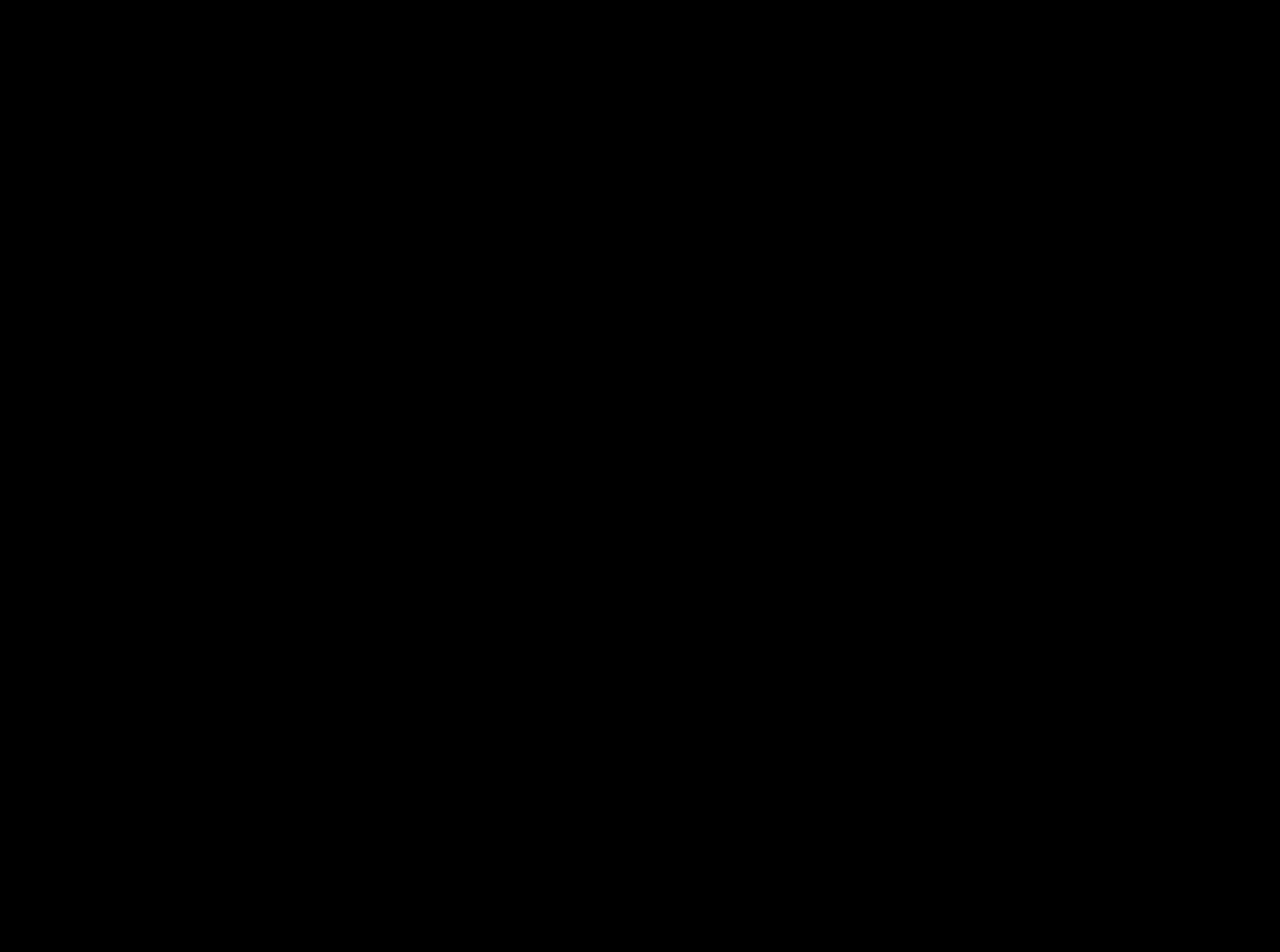
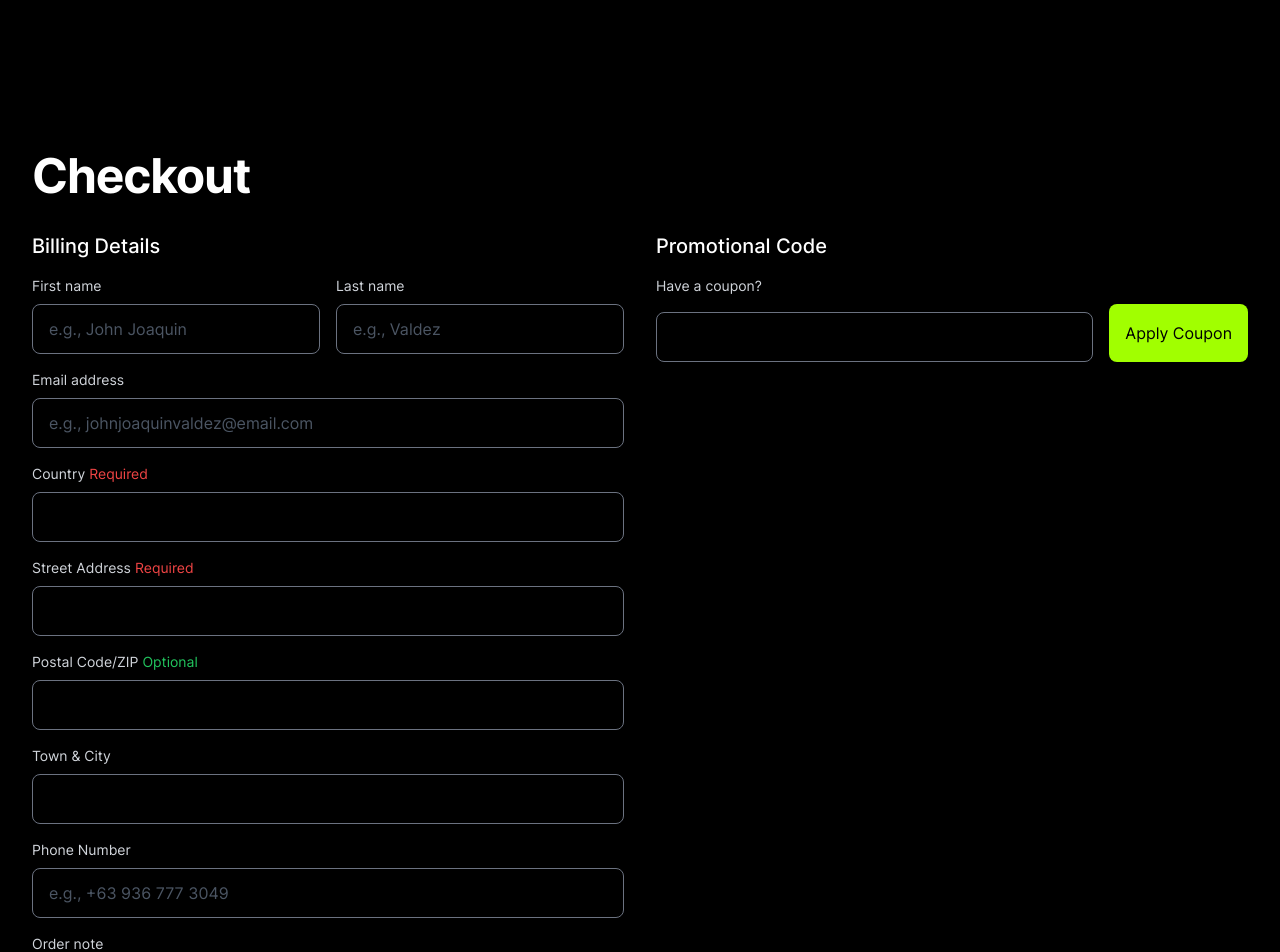
Before and after one commit to atweberlly/premeditated.com, a Vue app: page /components/checkout-fields in a window 1280 px wide. Before the commit this address had no page. Shown: the top 952 px of the page. Before the commit the page ends 800 px from the top, so only its background shows below. Built offline with nearby package versions, Linux system fonts and the light colour scheme.

Commit message:
Create Checkout fields component

```diff
--- /dev/null
+++ b/src/components/CheckoutFields.vue
@@ -0,0 +1,108 @@
+<template>
+  <section class="py-8 sm:py-12 md:py-16 lg:py-24 xl:mx-auto xl:py-32">
+    <div class="container">
+      <h1
+        class="text-3xl font-bold tracking-tight md:mt-6 md:text-4xl xl:text-5xl 2xl:mt-8 2xl:text-6xl"
+      >
+        Checkout
+      </h1>
+
+      <div class="mt-8 grid grid-cols-1 gap-8 lg:grid-cols-2">
+        <div>
+          <h2 class="text-xl font-medium">Billing Details</h2>
+          <form class="mt-4 grid grid-cols-1 gap-4" action="#">
+            <div class="grid grid-cols-1 gap-4 sm:grid-cols-2">
+              <div>
+                <label class="form-label" for="first-name">First name</label>
+                <input
+                  class="form-input"
+                  id="first-name"
+                  type="text"
+                  placeholder="e.g., John Joaquin"
+                />
+              </div>
+
+              <div>
+                <label class="form-label" for="last-name">Last name</label>
+                <input class="form-input" id="last-name" type="text" placeholder="e.g., Valdez" />
+              </div>
+            </div>
+
+            <div>
+              <label class="form-label" for="email-address">Email address</label>
+              <input
+                class="form-input"
+                id="email-address"
+                type="email"
+                placeholder="e.g., johnjoaquinvaldez@email.com"
+              />
+            </div>
+
+            <div>
+              <label class="form-label" for="country">
+                Country <span class="form-label-required">Required</span>
+              </label>
+              <input class="form-input" id="country" type="text" />
+            </div>
+
+            <div>
+              <label class="form-label" for="street-address">
+                Street Address <span class="form-label-required">Required</span>
+              </label>
+              <input class="form-input" id="street-address" type="text" />
+            </div>
+
+            <div>
+              <label class="form-label" for="street-address">
+                Postal Code/ZIP <span class="form-label-optional">Optional</span>
+              </label>
+              <input class="form-input" id="street-address" type="text" />
+            </div>
+
+            <div>
+              <label class="form-label" for="town-and-city">Town &amp; City</label>
+              <input class="form-input" id="town-and-city" type="text" />
+            </div>
+
+            <div>
+              <label class="form-label" for="phone-number">Phone Number</label>
+              <input
+                class="form-input"
+                id="phone-number"
+                type="text"
+                placeholder="e.g., +63 936 777 3049"
+              />
+            </div>
+
+            <div>
+              <label class="form-label" for="phone-number">Order note</label>
+              <textarea
+                class="form-input h-32"
+                id="phone-number"
+                type="text"
+                placeholder="e.g., Extra tapioca pearls"
+              ></textarea>
+            </div>
+          </form>
+        </div>
+
+        <div>
+          <h2 class="text-xl font-medium">Promotional Code</h2>
+          <div class="mt-4">
+            <label class="form-label" for="coupon-code">Have a coupon?</label>
+            <div class="mt-2 flex gap-4">
+              <input class="form-input mt-0" id="coupon-code" type="text" />
+              <button class="shrink-0 rounded-lg bg-spring px-4 py-3 text-black" type="button">
+                Apply <span class="hidden sm:inline-block">Coupon</span>
+              </button>
+            </div>
+          </div>
+        </div>
+      </div>
+    </div>
+  </section>
+</template>
+
+<script setup>
+document.title = 'Checkout'
+</script>
--- a/src/router/index.js
+++ b/src/router/index.js
@@ -9,6 +9,7 @@
 // Components
 import RelatedProducts from '@components/RelatedProducts.vue'
 import RecentlyViewed from '@components/RecentlyViewed.vue'
+import CheckoutFields from '@components/CheckoutFields.vue'
 import SuccessOrder from '@components/SuccessOrder.vue'
 
 const routes = [
@@ -40,6 +41,10 @@
     component: RecentlyViewed,
   },
   {
+    path: '/components/checkout-fields',
+    component: CheckoutFields,
+  },
+  {
     path: '/components/success-order',
     component: SuccessOrder,
   },
--- a/src/styles/components.css
+++ b/src/styles/components.css
@@ -1,4 +1,5 @@
 @import 'tailwindcss/components';
+@import 'forms.css';
 
 .bg {
   background-size: cover;
--- /dev/null
+++ b/src/styles/forms.css
@@ -0,0 +1,14 @@
+.form-label {
+  @apply block text-sm text-gray-300;
+}
+
+.form-label-required {
+  @apply text-red-500;
+}
+.form-label-optional {
+  @apply text-green-500;
+}
+
+.form-input {
+  @apply mt-2 block w-full rounded-lg border border-gray-500 bg-transparent px-4 py-3 caret-spring transition-all placeholder:text-gray-600 focus:border-spring focus:outline-0 focus:ring-2 focus:ring-spring/50 focus:ring-offset-2 focus:ring-offset-black;
+}
--- a/tailwind.config.js
+++ b/tailwind.config.js
@@ -37,6 +37,7 @@
   corePlugins: {
     aspectRatio: false,
     backgroundOpacity: false,
+    borderOpacity: false,
     textOpacity: false,
   },
   plugins: [
```
